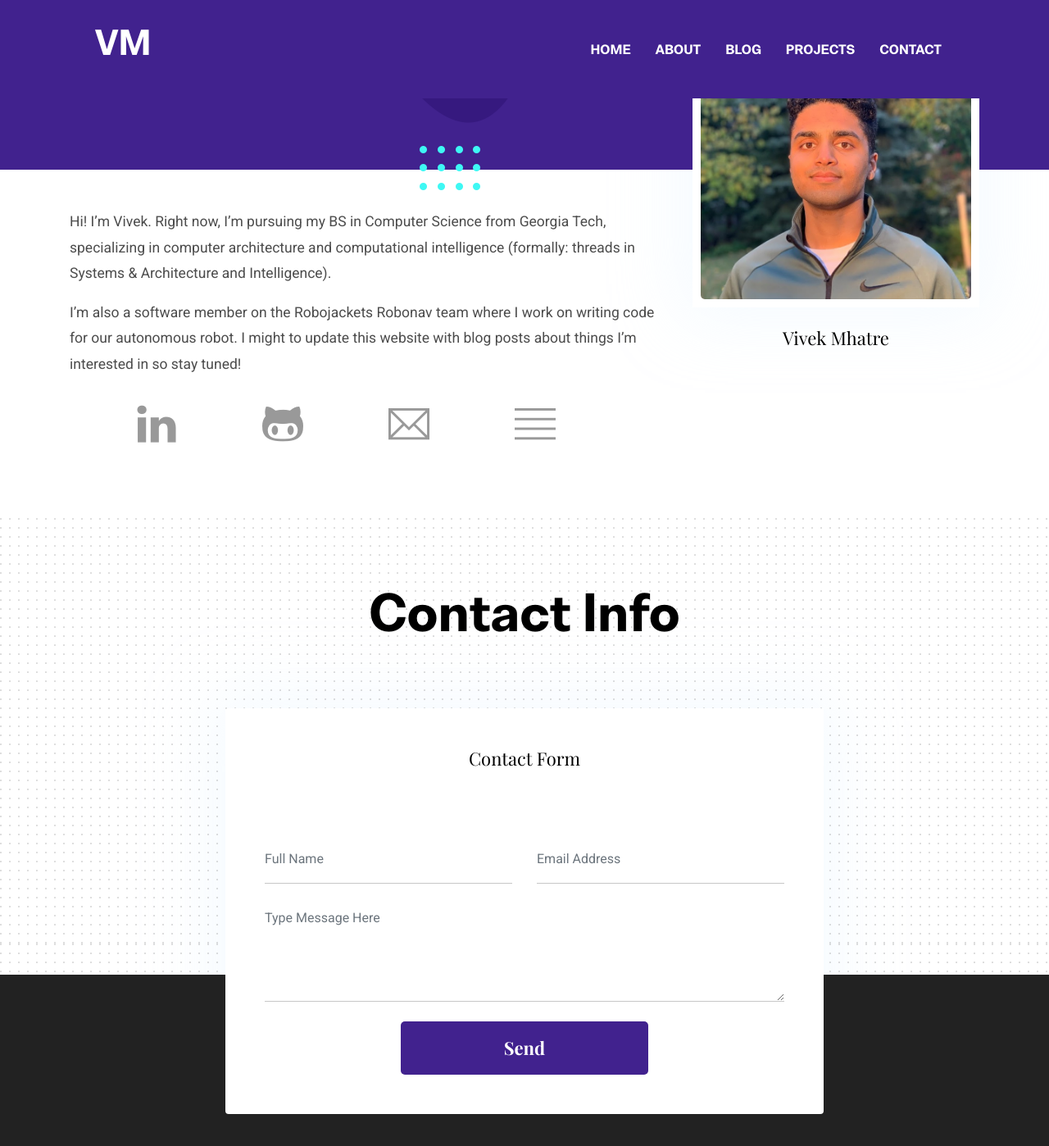
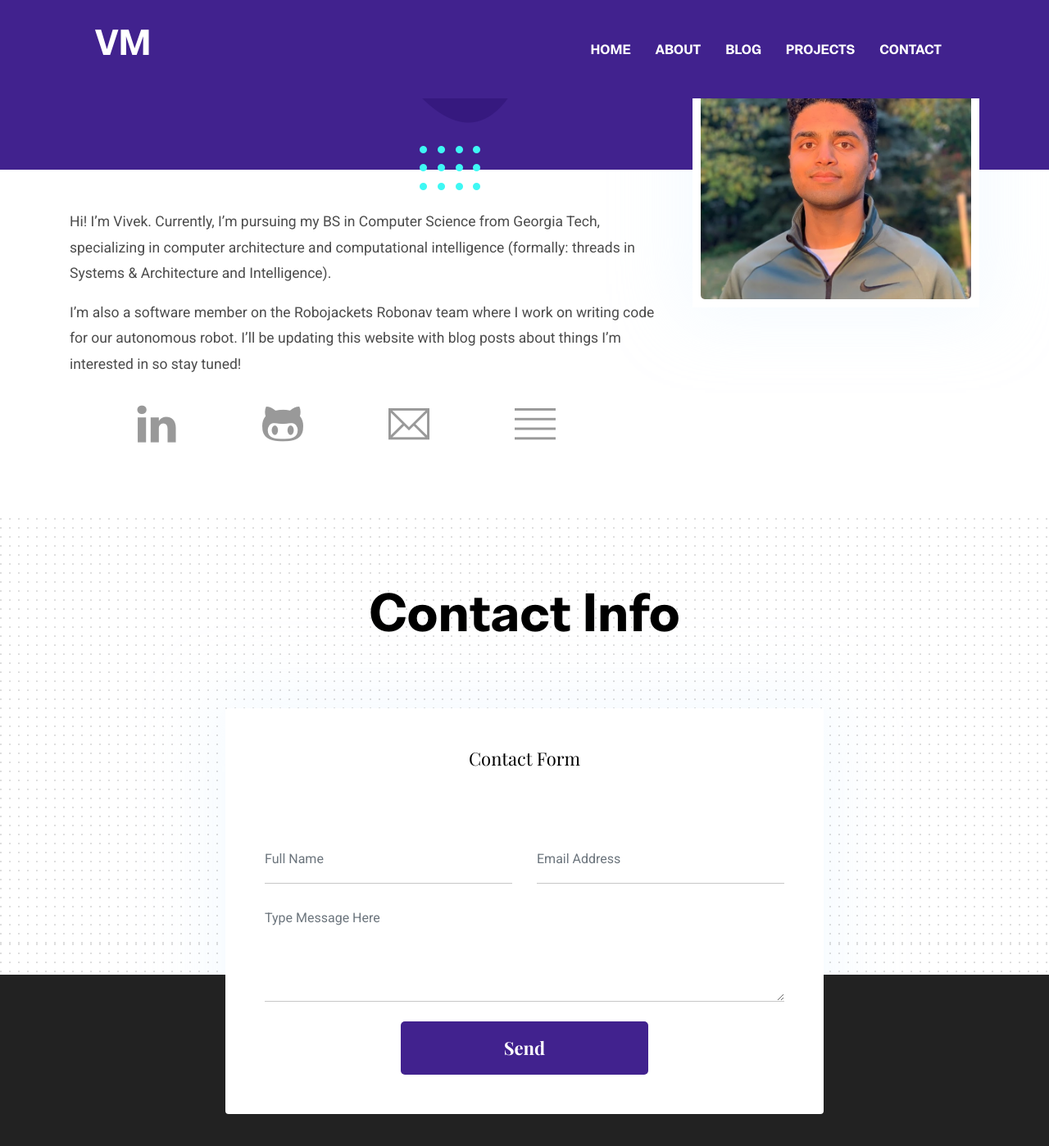
Before and after one commit to VAM7686/VAM7686.github.io, a Jekyll site: the page built from _pages/about.md, in a window 1280 px wide and 1400 px high, scrolled down 317 px. Shown: the whole window at 82% size. Built offline with Jekyll 4.4.1, drawn with Linux system fonts in a browser that asks for light colours.

Commit message:
minor changes

```diff
--- a/_data/settings.yml
+++ b/_data/settings.yml
@@ -6,7 +6,7 @@ logo:
 author: Vivek Mhatre
 description: Welcome to my website
 email: vmhatre3@gatech.edu
-phone: (908) 967-8766
+# phone: (908) 967-8766
 address: Atlanta, Georgia, USA
 copyright: Copyright &copy; 2020 Vivek Mhatre
 
@@ -38,7 +38,7 @@ disqus-identifier: vam7686-github-io # Add your shortname for Disqus Comment. Fo
 # Hero Section
 
 hero:
-  hero-title: Hello. My name is <br> Vivek
+  hero-title: Hi! I’m Vivek.
 
 social:
 - {icon: "ti-linkedin", link: "https://linkedin.com/in/vmhatre3"}
--- a/_includes/footer.html
+++ b/_includes/footer.html
@@ -2,15 +2,15 @@
 <footer class="bg-dark footer-section">
   <div class="section">
     <div class="container">
-      <div class="row">
+      <div class="row justify-content-center align-items-center">
         <div class="col-md-4">
           <h5 class="text-light">Email</h5>
           <p class="text-white paragraph-lg font-secondary">{{ site.data.settings.email }}</p>
         </div>
-        <div class="col-md-4">
+<!--         <div class="col-md-4">
           <h5 class="text-light">Phone</h5>
           <p class="text-white paragraph-lg font-secondary">{{ site.data.settings.phone }}</p>
-        </div>
+        </div> -->
         <div class="col-md-4">
           <h5 class="text-light">Location</h5>
           <p class="text-white paragraph-lg font-secondary">{{ site.data.settings.address }}</p>
--- a/_layouts/about.html
+++ b/_layouts/about.html
@@ -32,7 +32,6 @@ layout: default
         <div class="shadow-down mb-4">
           <img src="{{ site.baseurl }}/{{ page.image }}" alt="{{ page.author }}" class="img-fluid w-100 rounded-lg border-thick border-white">
         </div>
-        <h4>{{ page.author }}</h4>
       </div>
       <ul class="list-inline ml-5 mt-3 position-relative zindex-1">
         {% for social in site.data.settings.social %}
--- a/_pages/about.md
+++ b/_pages/about.md
@@ -5,6 +5,6 @@ author: Vivek Mhatre
 image: assets/images/about/author.jpg
 ---
 
-Hi! I’m Vivek. Right now, I’m pursuing my BS in Computer Science from Georgia Tech, specializing in computer architecture and computational intelligence (formally: threads in Systems & Architecture and Intelligence).
+Hi! I’m Vivek. Currently, I’m pursuing my BS in Computer Science from Georgia Tech, specializing in computer architecture and computational intelligence (formally: threads in Systems & Architecture and Intelligence).
 
-I'm also a software member on the Robojackets Robonav team where I work on writing code for our autonomous robot. I might to update this website with blog posts about things I'm interested in so stay tuned!
+I'm also a software member on the Robojackets Robonav team where I work on writing code for our autonomous robot. I'll be updating this website with blog posts about things I'm interested in so stay tuned!
```
Also changed, not shown: _posts/2020-11-02-First-Post.markdown (+3 -1 lines), 10 other files.
